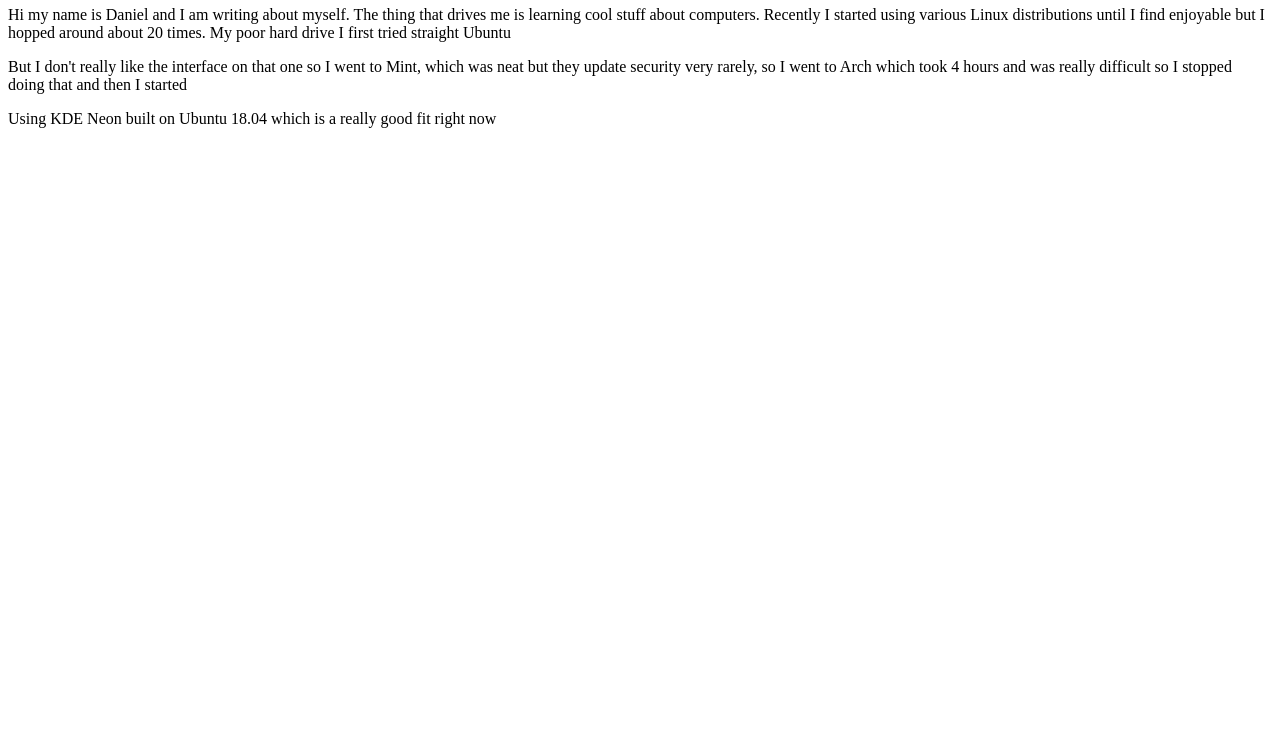
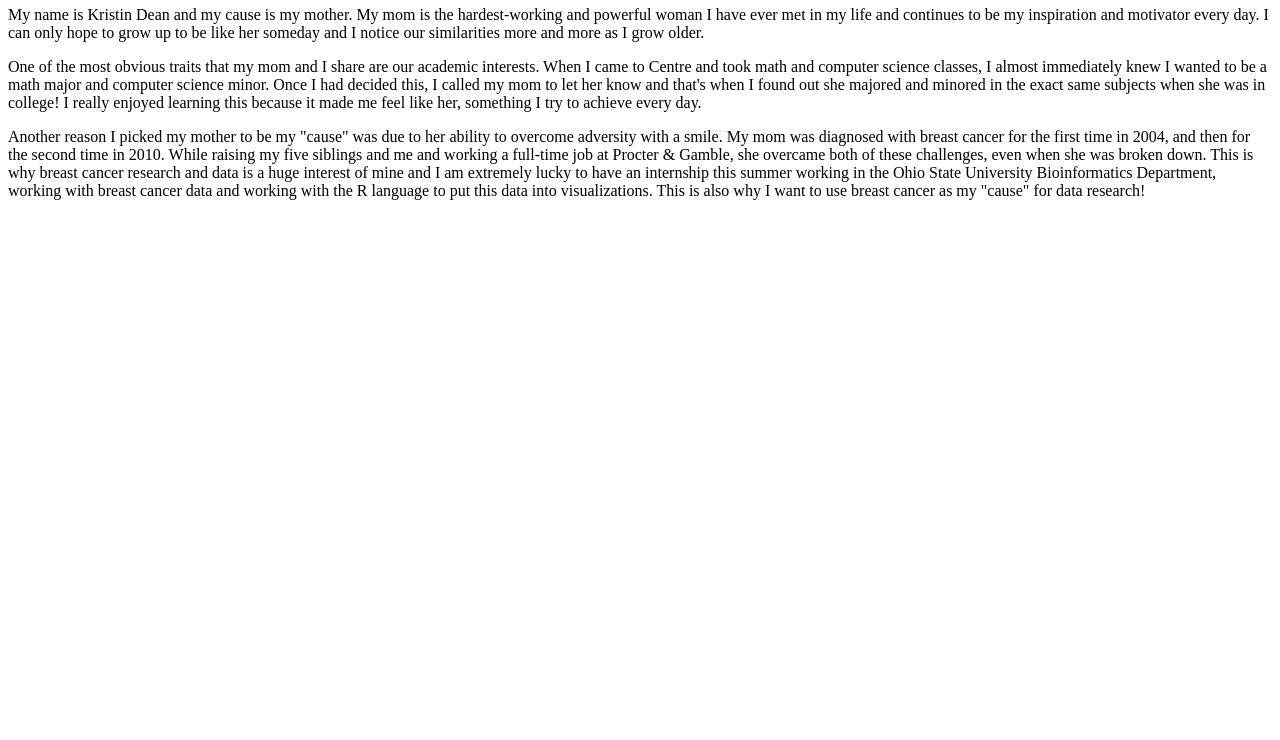
Before and after one commit to kristin-dean/CSC-265, a plain HTML site: page index.html in a window 1280 px wide. Shown: the part 60-800 px from the top of the page. Drawn offline with Linux system fonts and the light colour scheme.

Commit message:
Update index.html

```diff
--- a/index.html
+++ b/index.html
@@ -1,15 +1,18 @@
 <html>
 <body>
-<h1>Hello Web</h1>
-<p>Hi my name is Daniel and I am writing about myself.
-  The thing that drives me is learning cool stuff about computers. Recently I started using various
-  Linux distributions until I find enjoyable but I hopped around about 20 times. My poor hard drive
-  I first tried straight Ubuntu</p>
-
-<p>But I don't really like the interface on that one so I went to Mint, which was neat but they
-  update security very rarely, so I went to Arch which took 4 hours and was really difficult so
-  I stopped doing that and then I started</p>
-
-  <p>Using KDE Neon built on Ubuntu 18.04 which is a really good fit right now</p>
+<h1>Hello World</h1>
+<p>My name is Kristin Dean and my cause is my mother. My mom is the hardest-working and powerful woman
+  I have ever met in my life and continues to be my inspiration and motivator every day. I can only hope to grow up to be
+  like her someday and I notice our similarities more and more as I grow older.</p>
+<p>One of the most obvious traits that my mom and I share are our academic interests. When I came to Centre and took math and
+  computer science classes, I almost immediately knew I wanted to be a math major and computer science minor. Once I had decided
+  this, I called my mom to let her know and that's when I found out she majored and minored in the exact same subjects when she was
+  in college! I really enjoyed learning this because it made me feel like her, something I try to achieve every day.</p>
+<p>Another reason I picked my mother to be my "cause" was due to her ability to overcome adversity with a smile. My mom was
+  diagnosed with breast cancer for the first time in 2004, and then for the second time in 2010. While raising my five siblings
+  and me and working a full-time job at Procter & Gamble, she overcame both of these challenges, even when she was broken down. This
+  is why breast cancer research and data is a huge interest of mine and I am extremely lucky to have an internship this summer working in
+  the Ohio State University Bioinformatics Department, working with breast cancer data and working with the R language to put this
+  data into visualizations. This is also why I want to use breast cancer as my "cause" for data research!</p>
 </body>
 </html>
```
